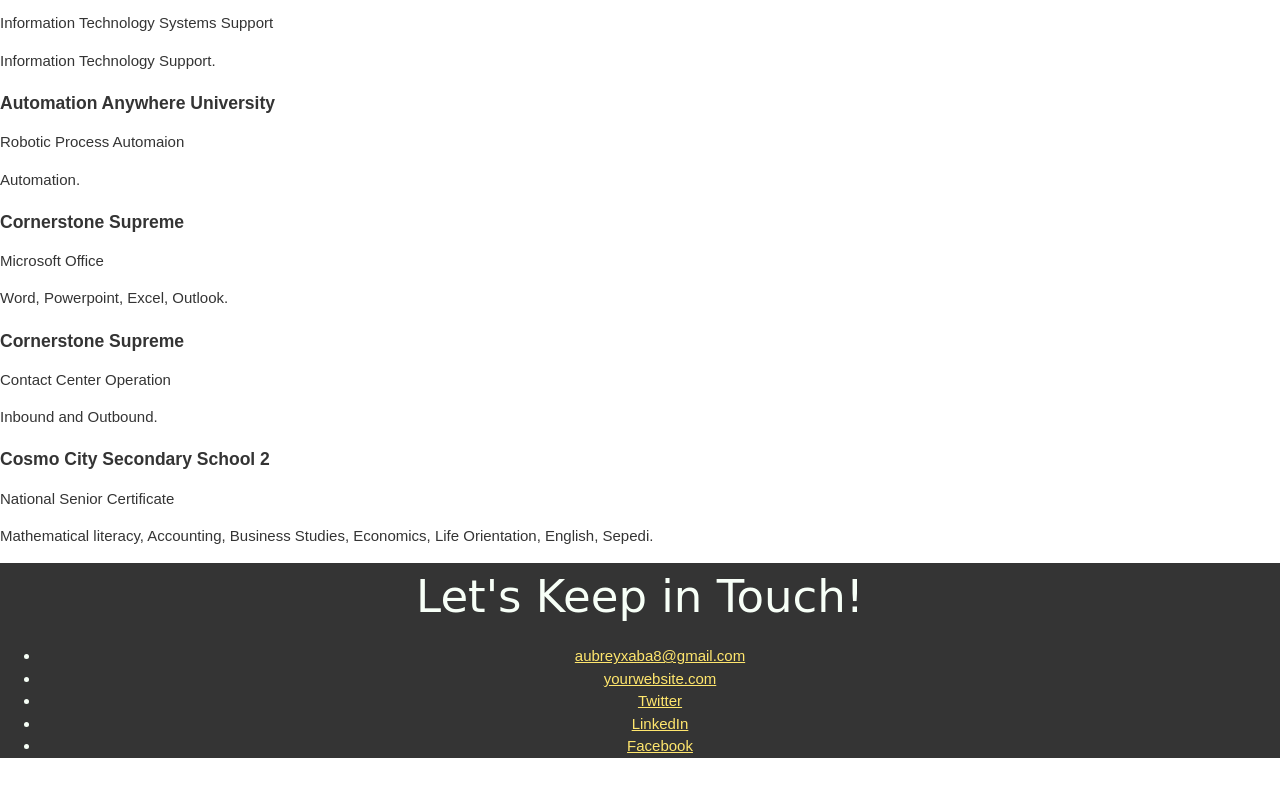
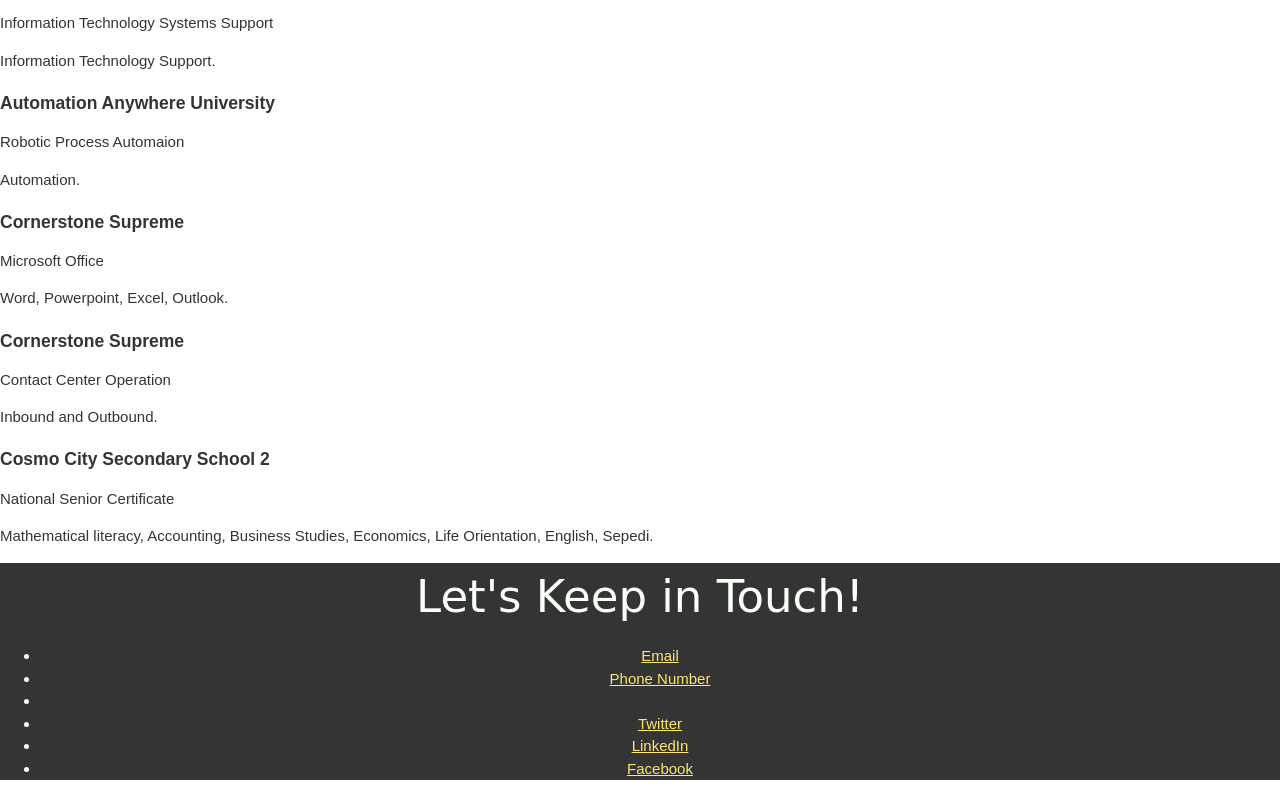
Before and after one commit to AubreyXaba/Aubrey-Xaba-Profile1, a plain HTML site: page My Project Profile/index.html in a window 1280 px wide. Shown: the part 2589-3384 px from the top of the page. Before the commit the page ends 3362 px from the top, so only its background shows below. Drawn offline with Linux system fonts and the light colour scheme.

Commit message:
Update index.html

```diff
--- a/My Project Profile/index.html
+++ b/My Project Profile/index.html
@@ -127,8 +127,8 @@
 
         <!-- Social media and contact links. Add or remove any networks. -->
         <ul>
-          <li><a href="Aubreyxaba8@gmail.com">aubreyxaba8@gmail.com</a></li>
-          <li><a href="http://yourwebsite.com" target="_blank">yourwebsite.com</a></li>
+          <li><a href="Aubreyxaba8@gmail.com">Email</a></li>
+          <li><a href="0678351615" target="_blank">Phone Number</a><li>
           <li><a href="#" target="_blank">Twitter</a></li>
           <li><a href="#" target="_blank">LinkedIn</a></li>
           <li><a href="#" target="_blank">Facebook</a></li>
```
